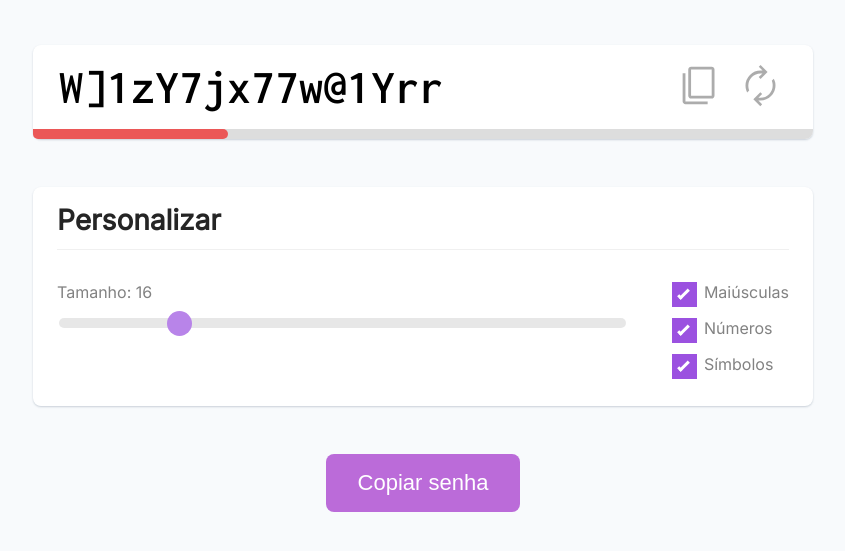
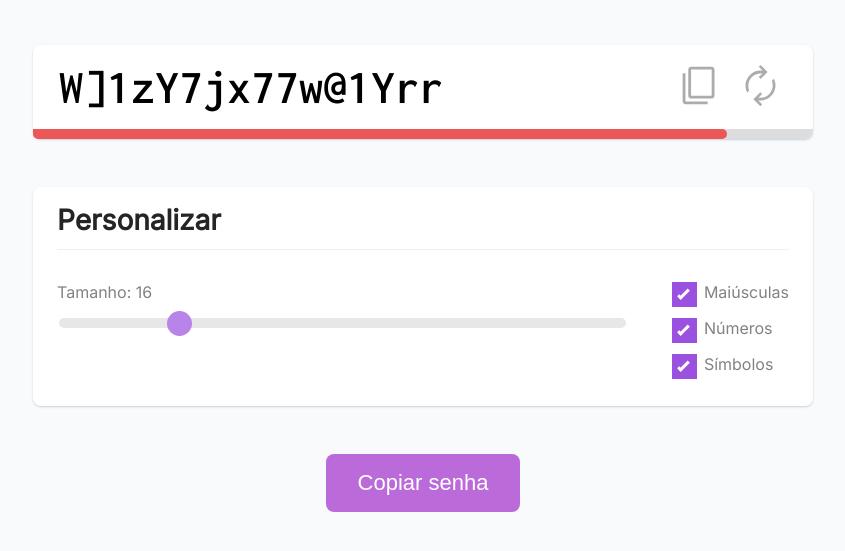
Before and after one commit to EderSouza93/GeradorDeSenha, a plain HTML site: page Index.html in a window 1280 px wide. Shown: the part 119-670 px from the top of the page, without its empty margins (217-1062 px from the left). Drawn offline with Linux system fonts and the light colour scheme.

Commit message:
Ajustando barra com os checkeds

```diff
--- a/Index.html
+++ b/Index.html
@@ -134,7 +134,13 @@
             // 20% -> critico => 100% algo safe
             // 64/64 = 1 => 100%
 
-            const percent = Math.round((passwordLength / 64) * 100)
+            // T*0.15 + M*0.25 + N*0,25 + S*0.35 = 100
+
+            const percent = Math.round(
+                (passwordLength / 64) * 100 * 0.15 +
+                    (upperCaseCheckEl.checked ? 25 : 0) +
+                    (numberCheckEl.checked ? 25 : 0) +
+                    (symbolCheckEl.checked ? 35 : 0) )
 
 
             securityIndicatorBarEl.style.width = `${percent}%`
```
